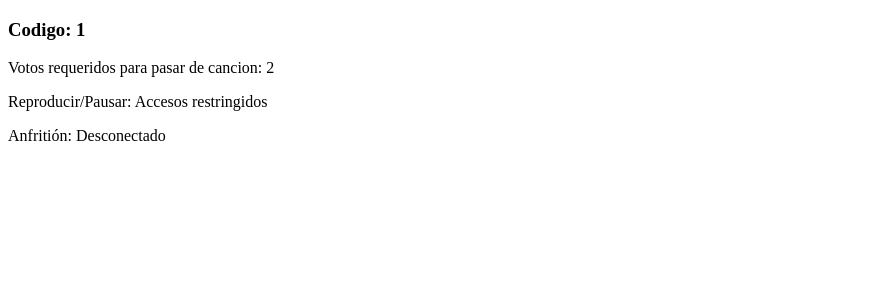
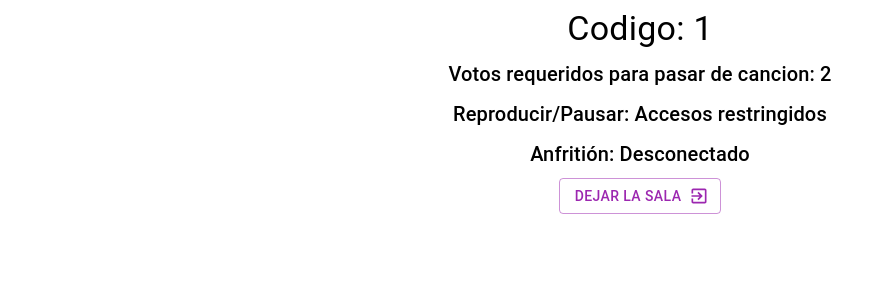
Before and after one commit to JLanda003/Django-React, a React app in the folder frontend/: page /room/1 in a window 1280 px wide. Shown: the top 300 px of the page, without its empty margins (0-885 px from the left). Built offline with nearby package versions, Linux system fonts and the light colour scheme; no server answers; the HTML template or start-up script is replaced by a standard one.

Commit message:
//Implementacion, cambio
Se crear propiedad para poder dar de baja una sala de las sesion y retorno a la pagina principal
Se cambia la estructura de importacion de las utilirerias en algunos modulos

```diff
--- a/frontend/src/components/HomePage.js
+++ b/frontend/src/components/HomePage.js
@@ -31,6 +31,12 @@ const HomePage = () => {
     getRoom();
   }, [])
 
+  const clearRoomCode = () =>{
+    setRoomDetails({
+      roomCode: null,
+    })
+  }
+
   return (
     <Router>
       <Routes>
@@ -41,7 +47,7 @@ const HomePage = () => {
         } />
         <Route path="/join" element={<RoomJoinPage />} />
         <Route path="/create" element={<CreateRoomPage />} />
-        <Route path="/room/:roomCode" element={<Room />} />
+        <Route path="/room/:roomCode" element={<Room leaveRoomCallBack={clearRoomCode}/>} />
       </Routes>
     </Router>
   );
--- a/frontend/src/components/Room.js
+++ b/frontend/src/components/Room.js
@@ -1,7 +1,16 @@
 import React, { useEffect, useState } from 'react'
 import { useParams } from 'react-router-dom';
+import {
+  Button,
+  Grid,
+  Typography
+} from "@mui/material";
+import ExitToAppIcon from '@mui/icons-material/ExitToApp';
+import { useNavigate } from 'react-router-dom';
 
-const Room = () => {
+
+const Room = ({ leaveRoomCallBack }) => {
+  const navigate = useNavigate();
   const { roomCode } = useParams();
 
   const [roomDetails, setRoomDetails] = useState({
@@ -22,7 +31,8 @@ const Room = () => {
             isHost: data.is_host,
           });
         } else {
-          throw new Error('Error al obtener detalles de la sala');
+          leaveRoomCallBack;
+          navigate('/');
         }
       } catch (error) {
         console.error('Error al obtener detalles de la sala: ', error);
@@ -31,24 +41,94 @@ const Room = () => {
     getRoomDetails();
   }, [roomCode]);
 
+  const leaveButtonPressed = async () =>{
+    const reqOptions ={
+      method: 'POST',
+      headers: { 'Content-Type' : 'application/json' },
+    };
+
+    try {
+      const response = await fetch('/api/leave-room', reqOptions);
+      if(response.ok){
+        leaveRoomCallBack;
+        navigate('/');
+      }
+    } catch (error) {
+      console.error('Error al procesar la solicitud:', error);
+    }
+  }
+
   return (
-    <div>
-      <h3>Codigo: {roomCode}</h3>
-      <p>Votos requeridos para pasar de cancion: {roomDetails.votesToSkip}
-      </p>
-      <p>Reproducir/Pausar: {
+    <Grid
+      container
+      spacing={1}
+    >
+      <Grid
+        item
+        xs={12} align='center'
+      >
+        <Typography
+          variant='h4'
+          component='h4'
+        >
+          Codigo: {roomCode}
+        </Typography>
+      </Grid>
+      <Grid
+        item
+        xs={12} align='center'
+      >
+        <Typography
+          variant='h6'
+          component='h6'
+        >
+          Votos requeridos para pasar de cancion: {roomDetails.votesToSkip}
+        </Typography>
+      </Grid>
+      <Grid
+        item
+        xs={12} align='center'
+      >
+        <Typography
+          variant='h6'
+          component='h6'
+        >
+          Reproducir/Pausar: {
             roomDetails.guestCanPause.toString() == 'true'
             ? 'Acesos autorizados'
             : 'Accesos restringidos'
           }
-      </p>
-      <p>Anfritión: {
+        </Typography>
+      </Grid>
+      <Grid
+        item
+        xs={12} align='center'
+      >
+        <Typography
+          variant='h6'
+          component='h6'
+        >
+          Anfritión: {
             roomDetails.isHost.toString() == 'true'
             ? 'En linea'
             : 'Desconectado'
           }
-      </p>
-    </div>
+        </Typography>
+      </Grid>
+      <Grid
+        item
+        xs={12} align='center'
+      >
+        <Button
+          color="secondary"
+          variant="outlined"
+          endIcon={<ExitToAppIcon />}
+          onClick={leaveButtonPressed}
+        >
+          Dejar la sala
+        </Button>
+      </Grid>
+    </Grid>
   );
 };
 
```
Also changed, not shown: frontend/src/components/CreateRoomPage.js (+11 -9 lines), frontend/src/components/RenderHomePage.js (+6 -1 lines), frontend/src/components/RoomJoinPage.js (+6 -1 lines), frontend/static/frontend/main.js, frontend/static/frontend/main.js.LICENSE.txt, 2 other files (tests, documents, lock files or other folders). Lines whose indentation alone changed are shown as unchanged.
